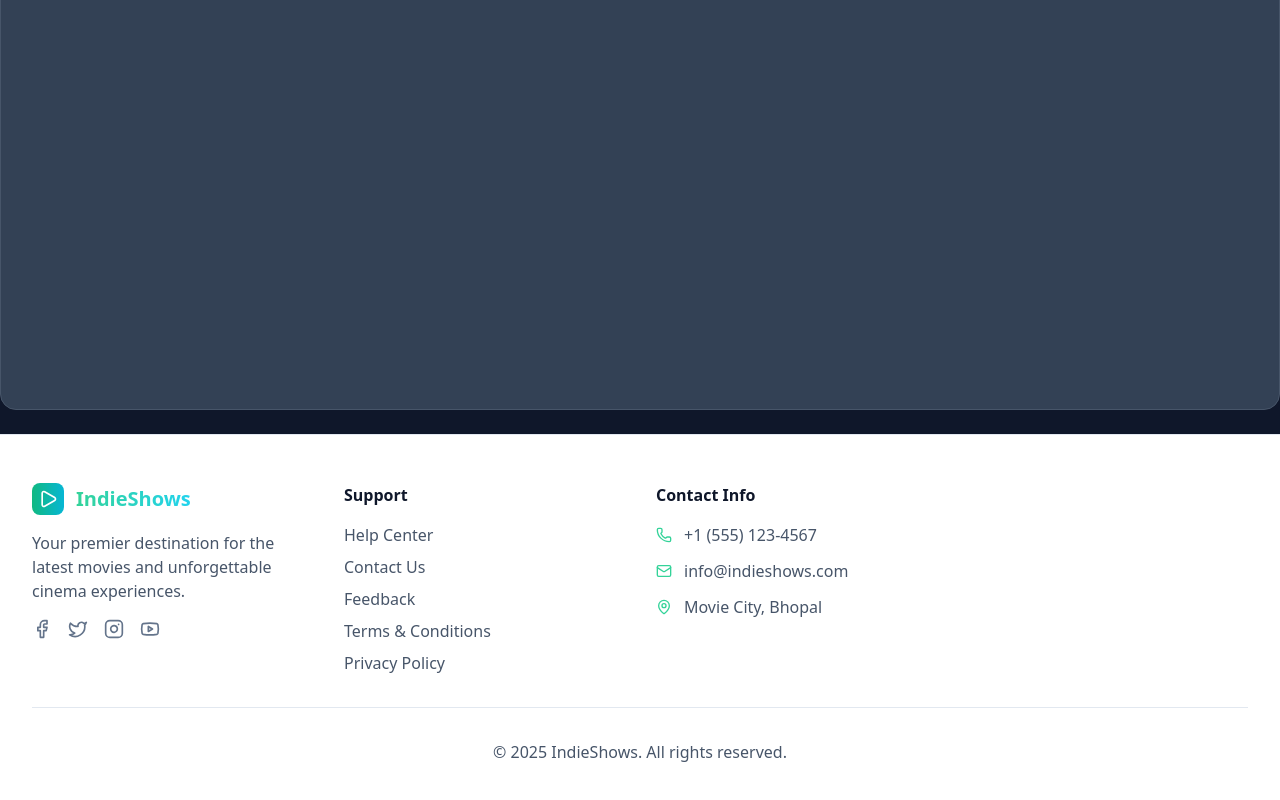
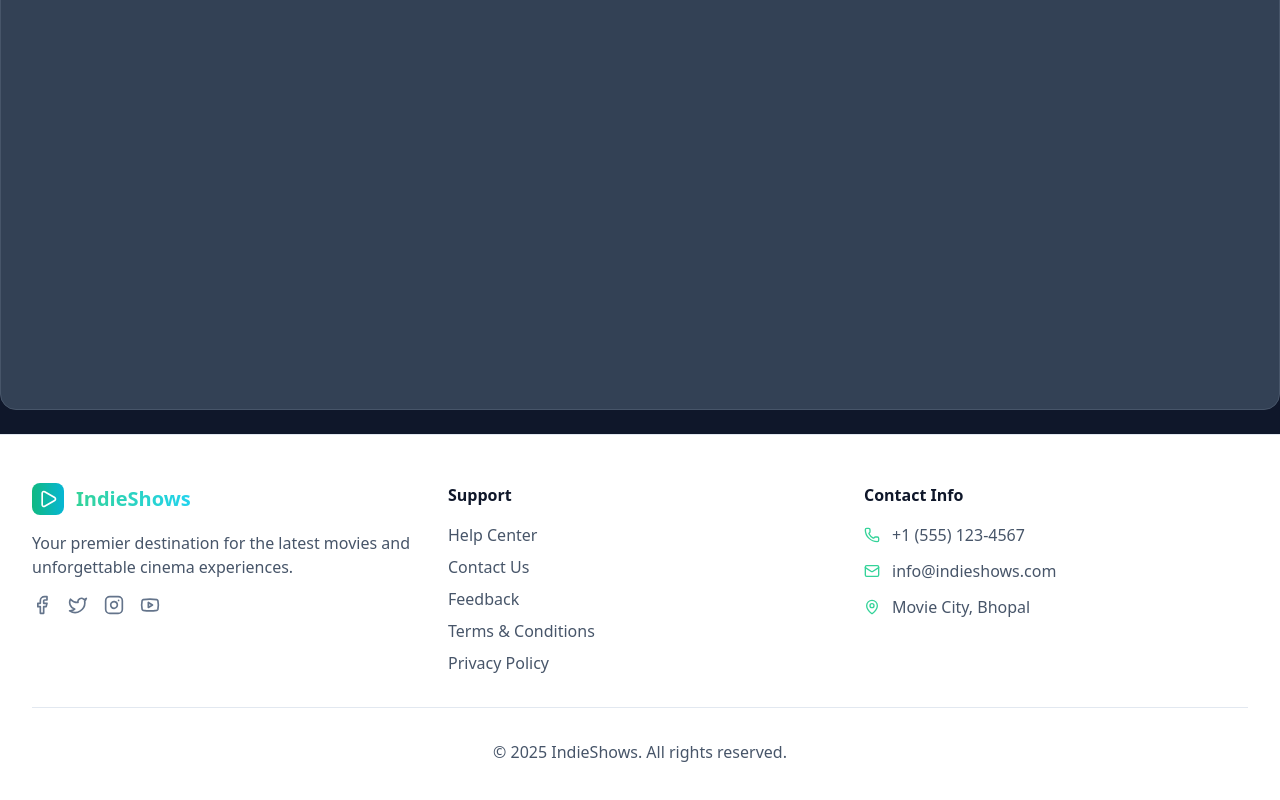
Before and after one commit to codewitharif/movieticketbookingapp, a React (Vite) app in the folder client/: page /loading in a window 1280 px wide. Shown: the part 463-1263 px from the top of the page. Built offline with nearby package versions, Linux system fonts and the light colour scheme; no server answers.

Commit message:
make changes in footr

```diff
--- a/client/src/components/Footer.jsx
+++ b/client/src/components/Footer.jsx
@@ -22,7 +22,7 @@
       }`}
     >
       <div className="max-w-7xl mx-auto px-4 sm:px-6 lg:px-8 py-12">
-        <div className="grid grid-cols-1 md:grid-cols-2 lg:grid-cols-4 gap-8 mb-8">
+        <div className="grid grid-cols-1 md:grid-cols-2 lg:grid-cols-3 gap-8 mb-8 items-start">
           <div>
             <div className="flex items-center space-x-3 mb-4">
               <div className="w-8 h-8 bg-gradient-to-r from-emerald-500 to-cyan-500 rounded-lg flex items-center justify-center">
```
